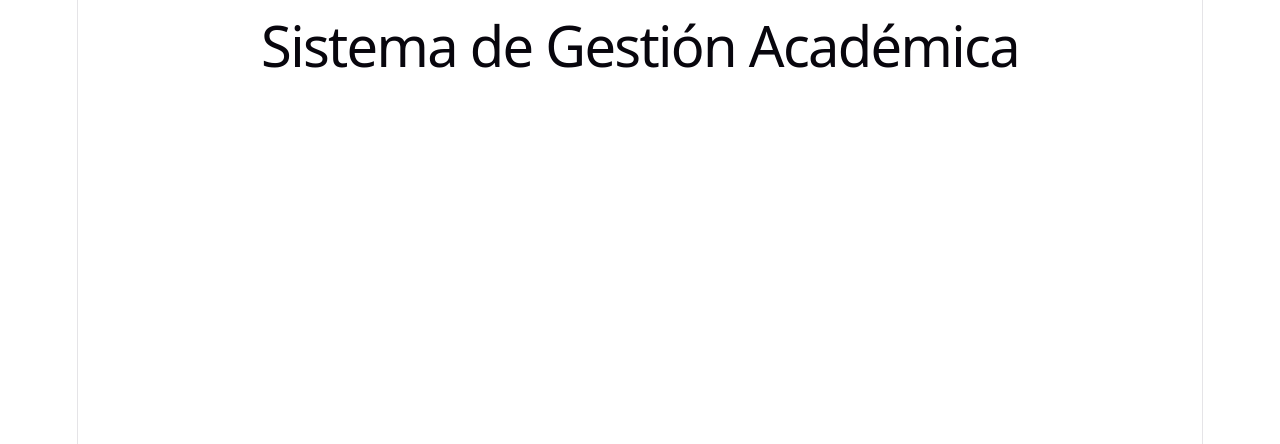
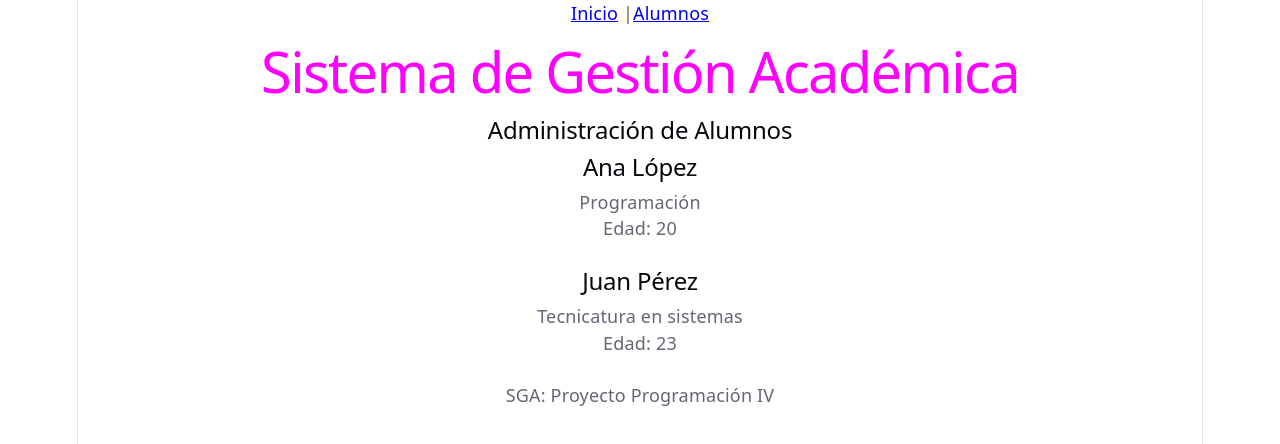
Before and after one commit to Mzeballos15/SGA, a React (Vite) app in the folder frontend-react/: page / in a window 1280 px wide. Shown: the top 444 px of the page. Built offline with nearby package versions, Linux system fonts and the light colour scheme.

Commit message:
Clase 27- props

```diff
--- a/frontend-react/src/App.jsx
+++ b/frontend-react/src/App.jsx
@@ -1,7 +1,28 @@
 import Titulo from "./components/Titulo"
+import {Navbar} from "./components/Navbar"
+import {Footer} from "./components/Footer"
+import TarjetaAlumno from "./components/TarjetaAlumno"
+
 function App(){
   return(
-    < Titulo/>
+   <>
+    <Navbar />
+    <Titulo texto="Sistema de Gestión Académica" color="magenta" />
+    <h2>Administración de Alumnos</h2>
+    <TarjetaAlumno
+    nombre="Ana López"
+    carrera="Programación"
+    edad="20"
+    />
+    <br />
+    <TarjetaAlumno
+    nombre="Juan Pérez"
+    carrera="Tecnicatura en sistemas"
+    edad="23"
+    />
+    <br />
+    <Footer />
+    </>
   )
 }
 export default App
--- /dev/null
+++ b/frontend-react/src/components/Footer.jsx
@@ -0,0 +1,8 @@
+export function Footer(){
+    return (
+        <footer>
+            SGA: Proyecto Programación IV
+        </footer>
+    )
+}
+// export default Footer
--- /dev/null
+++ b/frontend-react/src/components/Navbar.jsx
@@ -0,0 +1,10 @@
+export function Navbar(){
+    return (
+        <nav>
+            <a href="#">Inicio</a> |
+            <a href="#">Alumnos</a>
+        </nav>
+    )
+}
+
+// export default Navbar
--- /dev/null
+++ b/frontend-react/src/components/TarjetaAlumno.jsx
@@ -0,0 +1,10 @@
+function TarjetaAlumno({ nombre, carrera, edad }){
+    return (
+        <article>
+            <h2>{nombre}</h2>
+            <p>{carrera}</p>
+            <p>Edad: {edad}</p>
+        </article>
+    )
+}
+export default TarjetaAlumno
--- a/frontend-react/src/components/Titulo.jsx
+++ b/frontend-react/src/components/Titulo.jsx
@@ -1,7 +1,7 @@
 // creamos el componente titulo
-function Titulo(){
+    function Titulo({texto, color}){
     return(
-        <h1>Sistema de Gestión Académica</h1>
+         <h1 style={{color}}>{texto}</h1>
     )
 }
 export default Titulo
```
